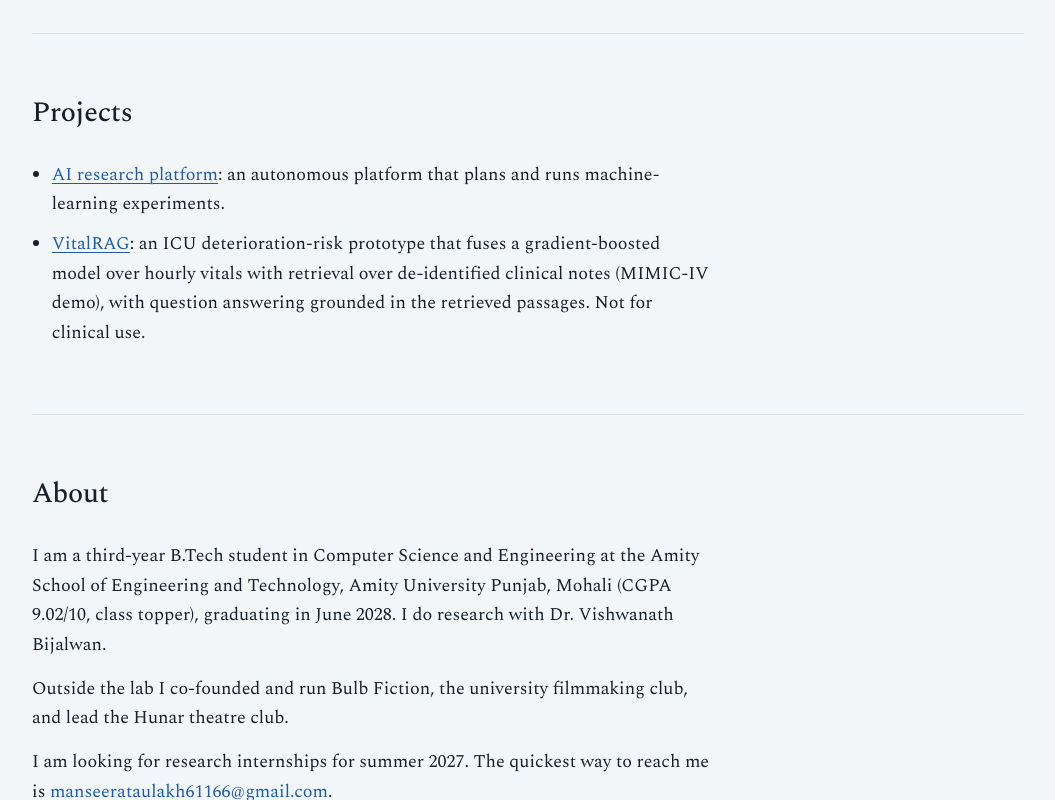
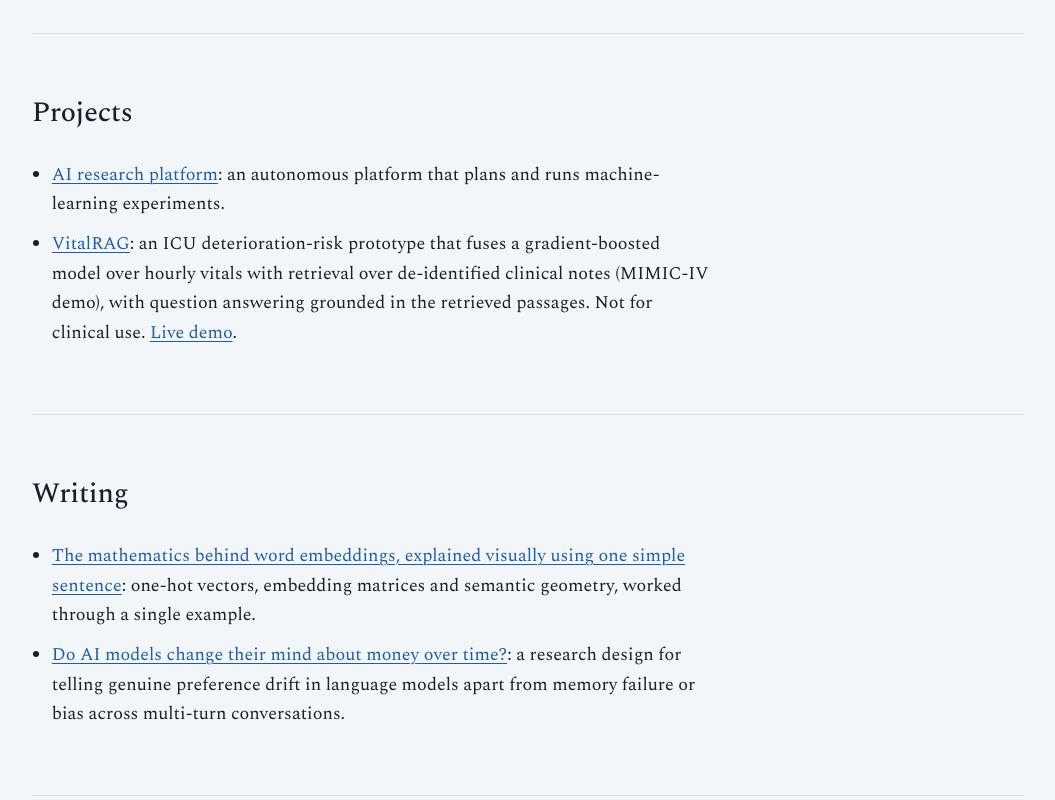
Before and after one commit to manseerataulakh/manseerataulakh.github.io, a plain HTML site: page index.html in a window 1280 px wide. Shown: the part 2000-2800 px from the top of the page, without its empty margins (112-1167 px from the left). Drawn offline with nearby package versions, Linux system fonts and the light colour scheme.

Commit message:
feat: add Writing section, VitalRAG demo link, internship and AWS lines

```diff
--- a/index.html
+++ b/index.html
@@ -21,6 +21,7 @@
         <li><a href="#research">Research</a></li>
         <li><a href="#publications">Publications</a></li>
         <li><a href="#projects">Projects</a></li>
+        <li><a href="#writing">Writing</a></li>
         <li><a href="#about">About</a></li>
       </ul>
     </nav>
@@ -88,12 +89,21 @@
       <h2>Projects</h2>
       <ul class="plain">
         <li><a href="https://github.com/manseerataulakh/ai-research-platform">AI research platform</a>: an autonomous platform that plans and runs machine-learning experiments.</li>
-        <li><a href="https://github.com/manseerataulakh/vitalrag">VitalRAG</a>: an ICU deterioration-risk prototype that fuses a gradient-boosted model over hourly vitals with retrieval over de-identified clinical notes (MIMIC-IV demo), with question answering grounded in the retrieved passages. Not for clinical use.</li>      </ul>
+        <li><a href="https://github.com/manseerataulakh/vitalrag">VitalRAG</a>: an ICU deterioration-risk prototype that fuses a gradient-boosted model over hourly vitals with retrieval over de-identified clinical notes (MIMIC-IV demo), with question answering grounded in the retrieved passages. Not for clinical use. <a href="https://vitalrag.vercel.app">Live demo</a>.</li>
+      </ul>
+    </section>
+
+    <section id="writing">
+      <h2>Writing</h2>
+      <ul class="plain">
+        <li><a href="https://medium.com/p/the-mathematics-behind-word-embeddings-explained-visually-using-one-simple-sentence-2b175049bb79">The mathematics behind word embeddings, explained visually using one simple sentence</a>: one-hot vectors, embedding matrices and semantic geometry, worked through a single example.</li>
+        <li><a href="https://medium.com/@manseerataulakh61166/do-ai-models-change-their-mind-about-money-over-time-47619b96cd24">Do AI models change their mind about money over time?</a>: a research design for telling genuine preference drift in language models apart from memory failure or bias across multi-turn conversations.</li>
+      </ul>
     </section>
 
     <section id="about">
       <h2>About</h2>
-      <p>I am a third-year B.Tech student in Computer Science and Engineering at the Amity School of Engineering and Technology, Amity University Punjab, Mohali (CGPA 9.02/10, class topper), graduating in June 2028. I do research with Dr. Vishwanath Bijalwan.</p>
+      <p>I am a third-year B.Tech student in Computer Science and Engineering at the Amity School of Engineering and Technology, Amity University Punjab, Mohali (CGPA 9.02/10, class topper), graduating in June 2028. I do research with Dr. Vishwanath Bijalwan, starting with a summer 2026 research internship in his group. I am also an AWS Certified Cloud Practitioner.</p>
       <p>Outside the lab I co-founded and run Bulb Fiction, the university filmmaking club, and lead the Hunar theatre club.</p>
       <p>I am looking for research internships for summer 2027. The quickest way to reach me is <a href="mailto:manseerataulakh61166@gmail.com">manseerataulakh61166@gmail.com</a>.</p>
     </section>
```
